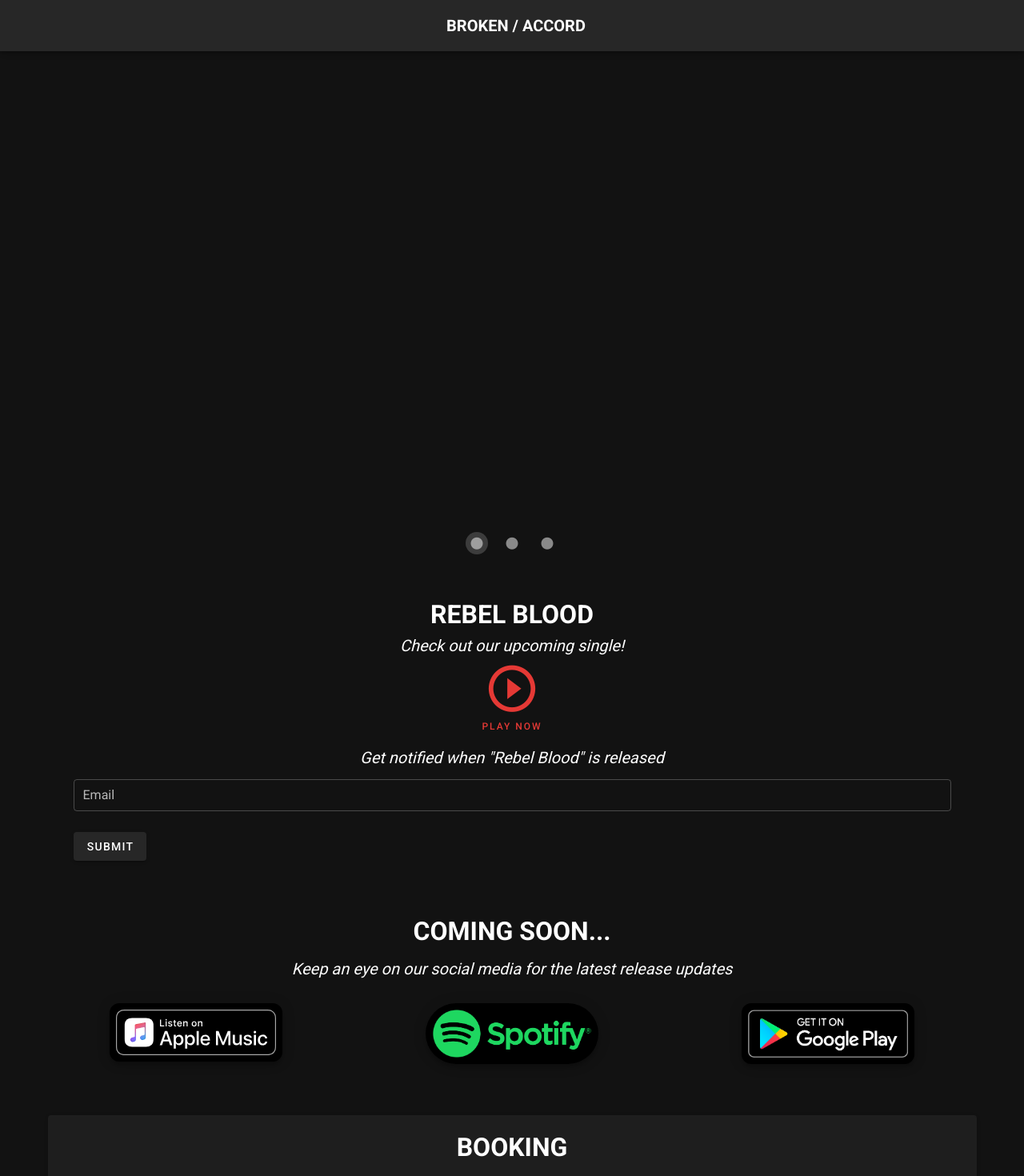
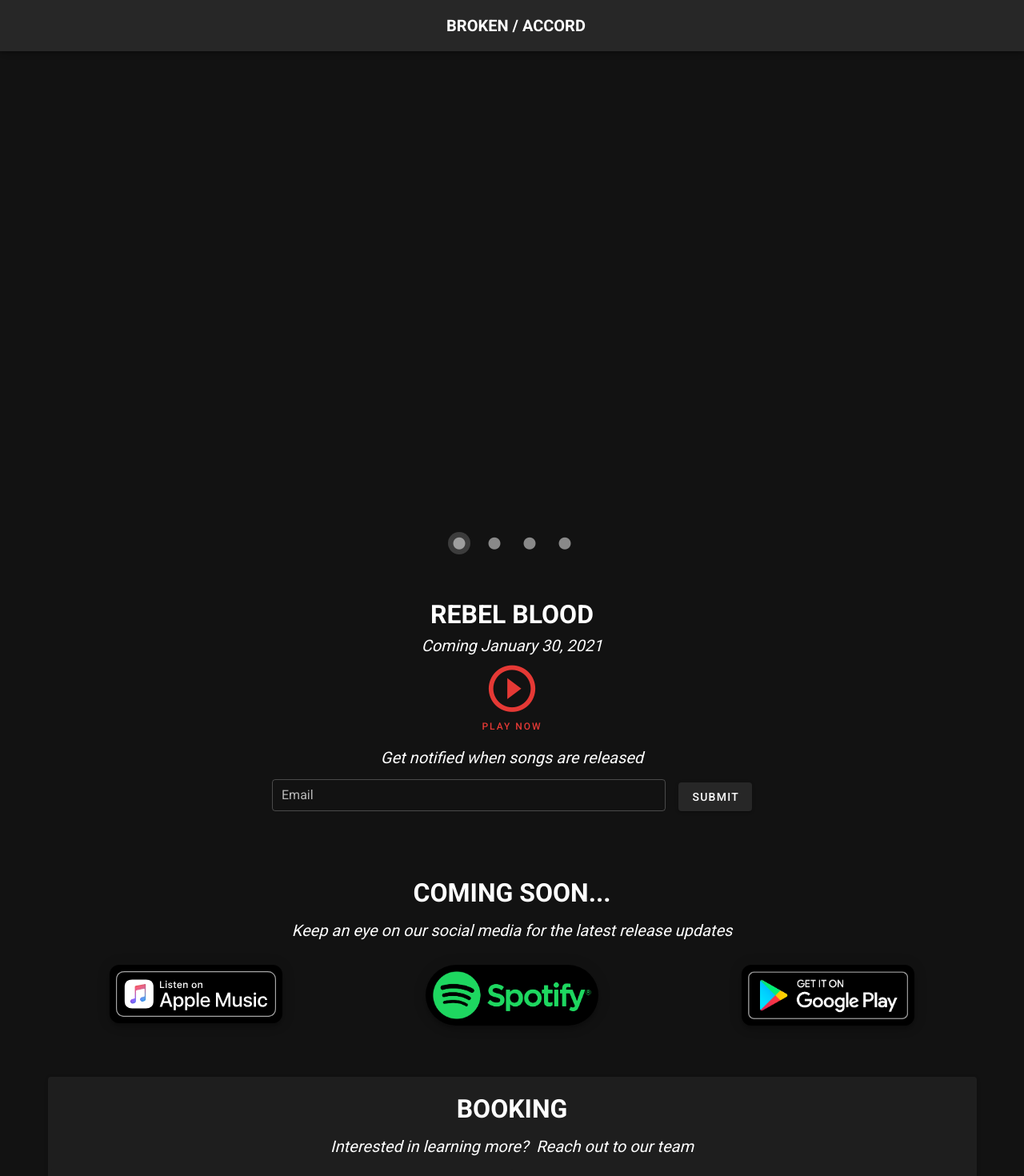
Before and after one commit to jonnytullis/broken-accord-nuxt, a Nuxt app: page / in a window 1280 px wide. Shown: the top 1470 px of the page at 80% size. Built offline with nearby package versions, Linux system fonts and the light colour scheme.

Commit message:
Added Rebel Blood album art. Updated release dates. Simplified email collection

```diff
--- a/components/biography.vue
+++ b/components/biography.vue
@@ -12,7 +12,7 @@
         </p>
         <p :style="$vuetify.breakpoint.xsOnly ? 'text-align: center;' : ''">
           Broken Accord strives to share a one of a kind music experience with
-          the world.  The group’s first single, Rebel Blood, will release in early 2021
+          the world.  The group’s first single, Rebel Blood, will release on January 30, 2021
           and they are vigorously working to add more material to their set list.
         </p>
         <v-row>
--- a/components/carousel.vue
+++ b/components/carousel.vue
@@ -22,6 +22,9 @@ export default {
       images: [
         // IMPORTANT: Image width must be 2 times larger than the height
         {
+          src: require('static/images/albums/rebel-blood-full-width.png')
+        },
+        {
           src: require('static/logos/_broken_accord/logo-dark-gradient_full_width.png')
         },
         {
@@ -35,7 +38,9 @@ export default {
   },
   computed: {
     height: function () {
-      return window.innerWidth / 2
+      const maxHeight = window.innerHeight - 100
+      const height = window.innerWidth / 2
+      return Math.min(height, maxHeight)
     }
   }
 }
--- a/components/email-collection.vue
+++ b/components/email-collection.vue
@@ -1,6 +1,7 @@
 <template>
   <v-container>
     <v-form @submit.prevent="submit">
+      <v-row>
         <v-text-field
           ref="textField"
           v-model="input"
@@ -15,8 +16,9 @@
             <v-progress-circular v-if="loading" indeterminate size="24" width="3" />
           </template>
         </v-text-field>
+        <v-btn type="submit" class="ms-4 mt-1">Submit</v-btn>
+      </v-row>
     </v-form>
-    <v-btn @click="submit">Submit</v-btn>
 
     <!-- Error Snackbar -->
     <v-snackbar
@@ -81,9 +83,9 @@ export default {
     },
     showSuccess() {
       this.snackbarColor = 'success'
-      this.snackbarTitle = 'Thank You'
+      this.snackbarTitle = 'Thank You! You\'ll hear from us soon!'
       this.snackbarText = `Submitted '${this.input}'`
-      this.snackbarTimeout = 4000
+      this.snackbarTimeout = 5000
       this.snackbar = true
     }
   }
--- a/components/song-demo.vue
+++ b/components/song-demo.vue
@@ -4,7 +4,7 @@
       <v-spacer />
       <div>
         <h1>Rebel Blood</h1>
-        <h3>Check out our upcoming single!</h3>
+        <h3>Coming January 30, 2021</h3>
         <audio-player
           src="audio/rebel-blood-sample.mp3"
           title="Rebel Blood (DEMO)"
@@ -14,8 +14,10 @@
       <v-spacer />
     </v-row>
     <v-row justify="center" class="mt-4">
-      <h3>Get notified when<br v-if="$vuetify.breakpoint.xsOnly" /> "Rebel Blood" is released</h3>
-      <email-collection class="mx-8" />
+      <h3>Get notified when<br v-if="$vuetify.breakpoint.xsOnly" /> songs are released</h3>
+    </v-row>
+    <v-row justify="center" class="mt-6">
+      <email-collection class="mx-8" style="max-width: 600px" />
     </v-row>
   </v-container>
 </template>
```
Also changed, not shown: 2 other files (tests, documents, lock files or other folders). Lines whose indentation alone changed are shown as unchanged.
